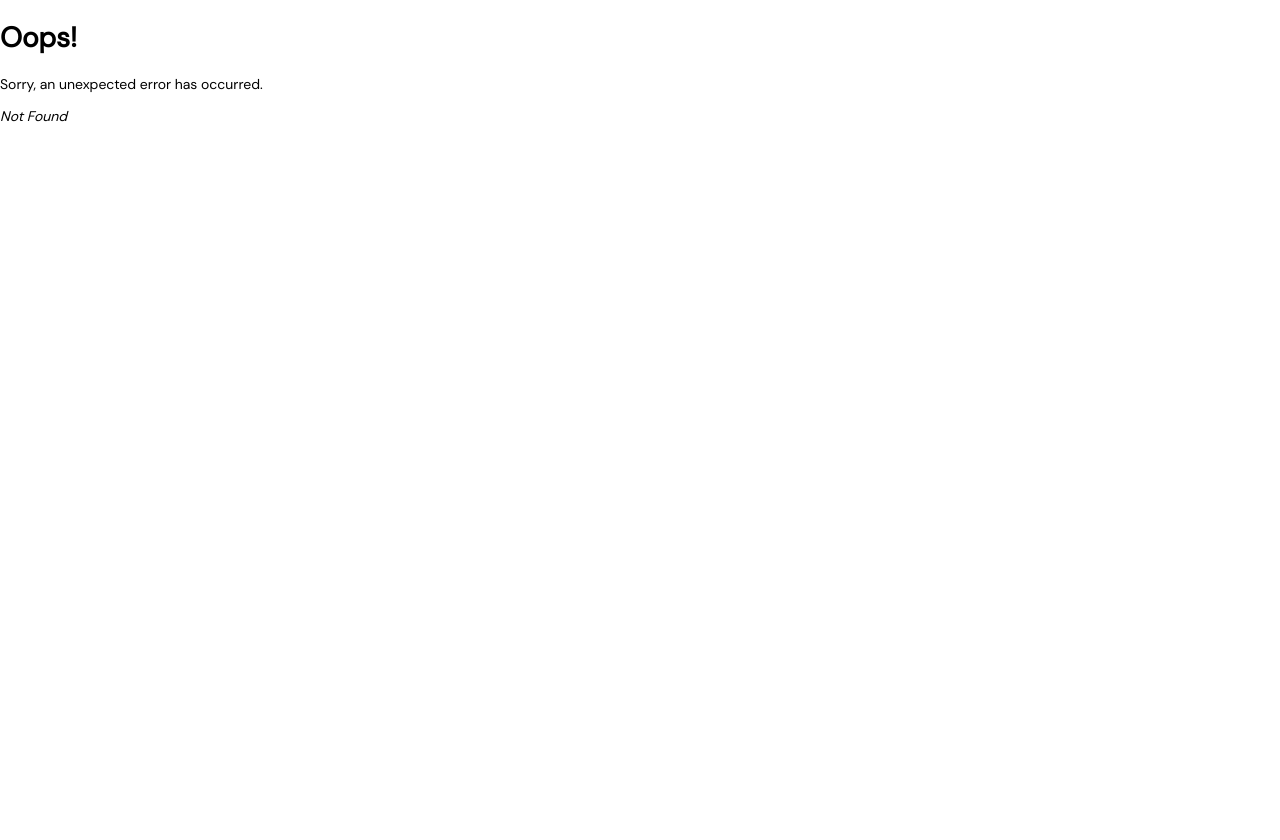
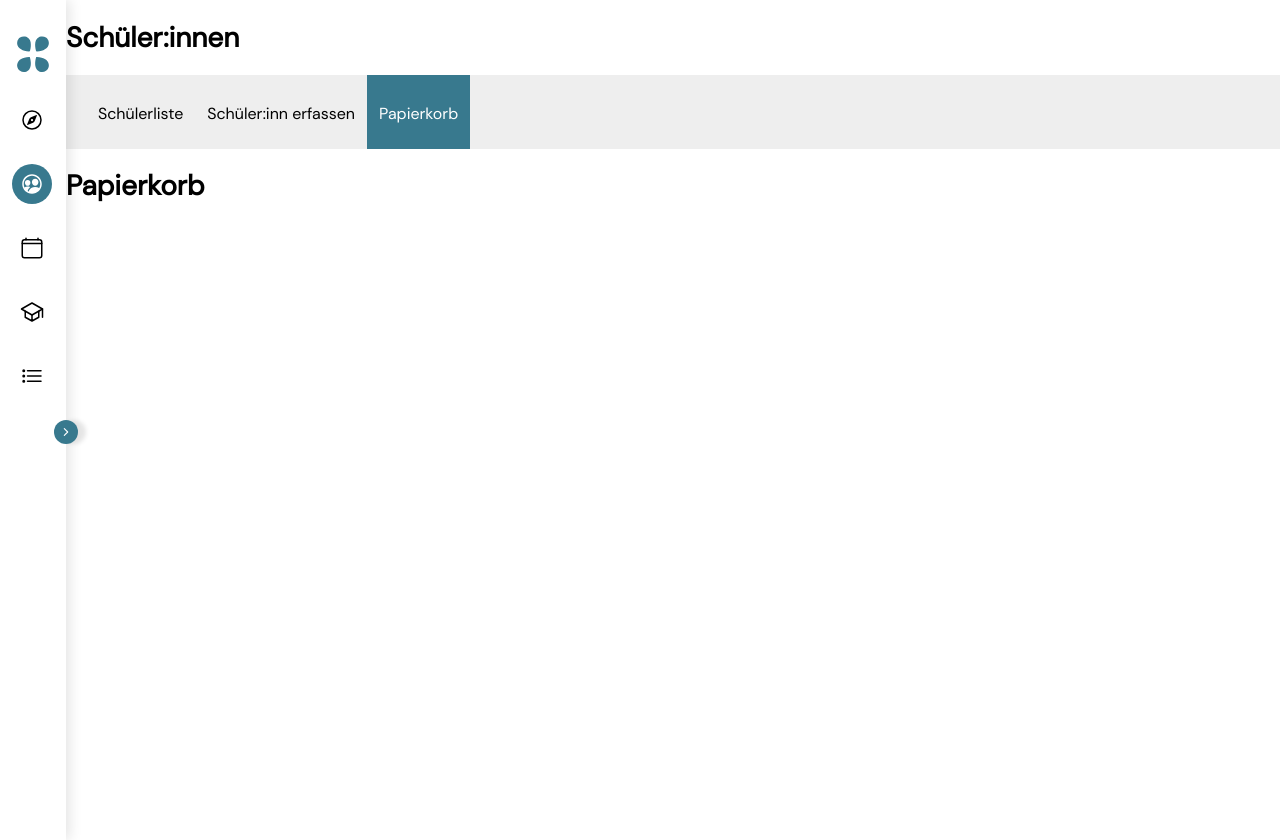
Before and after one commit to derseitenschneider/eleno, a React (Vite) app: page /students/archive in a window 1280 px wide. Before the commit this address had no page. Before the commit the page ends 819 px from the top, so only its background shows below. Built offline with nearby package versions, Linux system fonts and the light colour scheme.

Commit message:
Added secondary navbar for sites

```diff
--- /dev/null
+++ b/src/components/navbar/Navbar.component.tsx
@@ -0,0 +1,32 @@
+import React from 'react';
+import PropTypes from 'prop-types';
+import { NavLink } from 'react-router-dom';
+import './navbar.styles.css'
+
+interface IProps {
+  navLinks: {
+    path: string,
+    label: string,
+    key: number
+  }[]
+}
+
+function Navbar({navLinks}:IProps) {
+
+  return (
+    <div className='navbar'>
+      <ul className='navlist'>
+         {navLinks.map(link =>
+         <li key={link.key} className='nav-item'>
+          <NavLink
+          to={link.path}
+          className='navlink'
+          >{link.label}
+          </NavLink>
+         </li>)}
+      </ul>
+    </div>
+  );
+}
+
+export default Navbar;
--- /dev/null
+++ b/src/components/navbar/navbar.styles.css
@@ -0,0 +1,19 @@
+.navbar {
+  background-color: #eee;
+  padding: 0 2rem;
+  font-size: 2rem;
+}
+
+.navbar .navlist {
+  padding: 0;
+  display: flex;
+}
+
+.navbar .navlist .nav-item {
+  padding: 2.4rem 1.2rem;
+}
+
+.nav-item:has(.navlink.active) {
+  background-color: var(--clr-primary);
+  color: #fff;
+}
--- a/src/index.css
+++ b/src/index.css
@@ -34,12 +34,38 @@ img {
   width: 100%;
 }
 
+ul {
+  list-style: none;
+  margin: 0;
+  padding: 0;
+}
+
+li {
+  display: block;
+}
+
+a {
+  text-decoration: none;
+  color: inherit;
+}
+
+p,
+a,
+strong,
+span {
+  font-size: 1.6rem;
+}
+
 #root{
   height: 100%;
 }
 
 .App {
   display: flex;
-  gap: 3rem;
+
   height: 100%;
 }
+
+#main {
+  width: 100%;
+}
--- a/src/pages/students/Students.tsx
+++ b/src/pages/students/Students.tsx
@@ -1,26 +1,22 @@
 import { ChangeEvent, ChangeEventHandler, FormEvent, useState } from 'react';
+import { Outlet } from 'react-router-dom';
 import { useStudents } from '../../Application';
-import CreateNewStudentForm from '../../components/createNewStudentForm/CreateNewStudentForm.component';
+import Navbar from '../../components/navbar/Navbar.component';
 
+const navLinks = [
+  {path: '/students/', label: 'Schülerliste', key: 1},
+  {path: '/students/newstudent', label: 'Schüler:inn erfassen', key:2},
+  {path: '/students/archive', label: 'Papierkorb', key: 3},
+]
 
-export default function Students() {
-  const {students, setStudents}  = useStudents()
-  const [formOpen, setFormOpen] = useState(false)
-
-  function toggleStudentFormOpen() {
-    setFormOpen(!formOpen);
-  }
-
-
-
+export default function Students(props) {
+ const {students, setStudents}  = useStudents()
+ console.log(students)
   return (
     <div>
       <h1>Schüler:innen</h1>
-      <ul>
-        {students.map(student => <li>{student.firstName}</li>)}
-      </ul>
-      <button onClick={toggleStudentFormOpen}>Schüler:in hinzufügen</button>
-      <CreateNewStudentForm showForm={formOpen}/>
+       <Navbar navLinks={navLinks}/>
+        <Outlet/>
     </div>
   );
 }
--- /dev/null
+++ b/src/pages/students/createStudent/CreateStudent.tsx
@@ -0,0 +1,16 @@
+import React from 'react';
+import PropTypes from 'prop-types';
+
+CreateStudent.propTypes = {
+
+};
+
+function CreateStudent(props) {
+  return (
+    <div>
+      <h1>Neue(r) Schüler:in erfassen</h1>
+    </div>
+  );
+}
+
+export default CreateStudent;
--- /dev/null
+++ b/src/pages/students/studentList/StudentList.tsx
@@ -0,0 +1,24 @@
+import { ChangeEvent, ChangeEventHandler, FormEvent, useState } from 'react';
+import { Outlet } from 'react-router-dom';
+import { useStudents } from '../../../Application';
+import CreateNewStudentForm from '../../../components/createNewStudentForm/CreateNewStudentForm.component';
+import Sidebar from '../../../components/sidebar/Sidebar.component';
+
+
+export default function StudentList() {
+  // const {students, setStudents}  = useStudents()
+  const [formOpen, setFormOpen] = useState(false)
+
+  function toggleStudentFormOpen() {
+    setFormOpen(!formOpen);
+  }
+
+
+
+  return (
+    <div>
+      <h1>Schülerliste</h1>
+
+    </div>
+  );
+}
--- /dev/null
+++ b/src/pages/students/studentsArchive/StudentsArchive.tsx
@@ -0,0 +1,11 @@
+import React from 'react';
+
+function StudentsArchive() {
+  return (
+    <div>
+      <h1>Papierkorb</h1>
+    </div>
+  );
+}
+
+export default StudentsArchive;
```
Also changed, not shown: src/main.tsx (+18 -1 lines).
